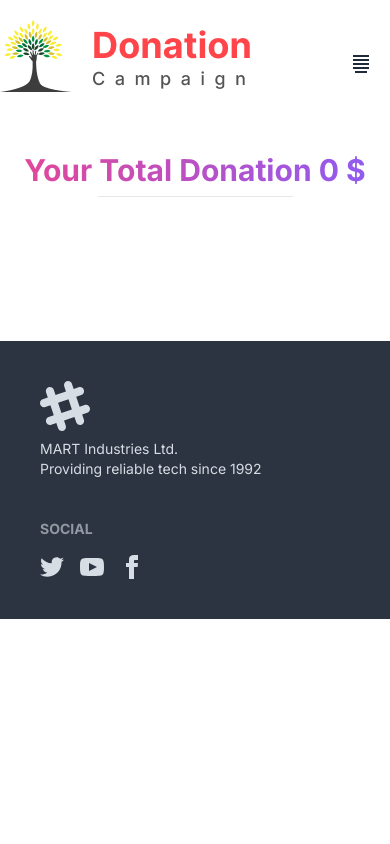
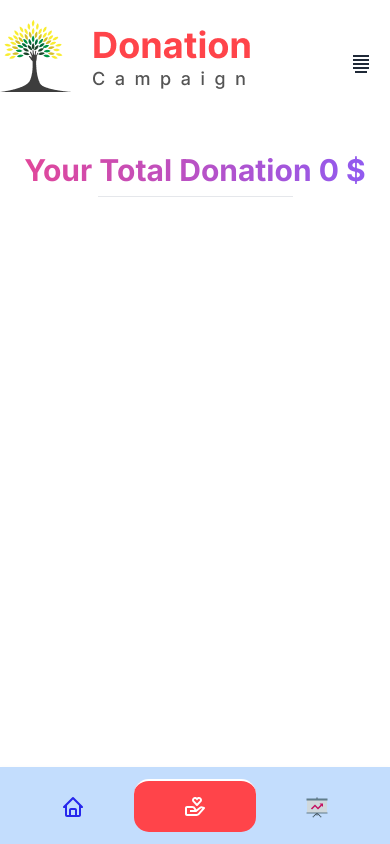
Before and after one commit to Tanvir225/donation-campaign, a React (Vite) app: page /donation in a window 390 px wide. Built offline with nearby package versions, Linux system fonts and the light colour scheme.

Commit message:
responsive navigation added

```diff
--- a/index.html
+++ b/index.html
@@ -4,7 +4,7 @@
     <meta charset="UTF-8" />
     <link rel="icon" type="image/svg+xml" href="/Logo.png" />
     <meta name="viewport" content="width=device-width, initial-scale=1.0" />
-    <title>Vite + React</title>
+    <title>Donation - Campaign</title>
   </head>
   <body>
     <div id="root"></div>
--- /dev/null
+++ b/src/Components/Footer/Footer.css
@@ -0,0 +1,6 @@
+
+@media screen and (max-width:600px) {
+    .foot{
+        display: none;
+    }
+}
--- a/src/Components/Footer/Footer.jsx
+++ b/src/Components/Footer/Footer.jsx
@@ -1,8 +1,7 @@
-
-
+import "./Footer.css"
 const Footer = () => {
     return (
-        <footer className="footer p-10 bg-neutral text-neutral-content mt-20">
+        <footer className="footer  foot px-20 py-16 bg-neutral text-neutral-content mt-20">
             <aside>
                 <svg width="50" height="50" viewBox="0 0 24 24" xmlns="http://www.w3.org/2000/svg" fillRule="evenodd" clipRule="evenodd" className="fill-current"><path d="M22.672 15.226l-2.432.811.841 2.515c.33 1.019-.209 2.127-1.23 2.456-1.15.325-2.148-.321-2.463-1.226l-.84-2.518-5.013 1.677.84 2.517c.391 1.203-.434 2.542-1.831 2.542-.88 0-1.601-.564-1.86-1.314l-.842-2.516-2.431.809c-1.135.328-2.145-.317-2.463-1.229-.329-1.018.211-2.127 1.231-2.456l2.432-.809-1.621-4.823-2.432.808c-1.355.384-2.558-.59-2.558-1.839 0-.817.509-1.582 1.327-1.846l2.433-.809-.842-2.515c-.33-1.02.211-2.129 1.232-2.458 1.02-.329 2.13.209 2.461 1.229l.842 2.515 5.011-1.677-.839-2.517c-.403-1.238.484-2.553 1.843-2.553.819 0 1.585.509 1.85 1.326l.841 2.517 2.431-.81c1.02-.33 2.131.211 2.461 1.229.332 1.018-.21 2.126-1.23 2.456l-2.433.809 1.622 4.823 2.433-.809c1.242-.401 2.557.484 2.557 1.838 0 .819-.51 1.583-1.328 1.847m-8.992-6.428l-5.01 1.675 1.619 4.828 5.011-1.674-1.62-4.829z"></path></svg>
                 <p>MART Industries Ltd.<br />Providing reliable tech since 1992</p>
--- a/src/Components/Header/Header.css
+++ b/src/Components/Header/Header.css
@@ -4,3 +4,21 @@ nav ul a.active{
     background-color: transparent;
 
 }
+
+@media screen  and (min-width:600px){
+    .custom-nav{
+        display:none;
+
+    }
+}
+
+.custom-nav  a.active{
+    background-color: #FF444A;
+    border-radius: 15px;
+    color: white;
+}
+
+.custom-nav a{
+    font-size: 24px;
+    color: rgb(39, 39, 236);
+}
--- a/src/Components/Header/Header.jsx
+++ b/src/Components/Header/Header.jsx
@@ -2,8 +2,12 @@ import { NavLink } from "react-router-dom";
 import logo from "../../assets/images/Logo.png";
 import { BiAlignJustify } from "react-icons/bi";
 import "./Header.css";
+import { BiHome, BiDonateHeart } from "react-icons/bi";
+import { FcStatistics } from "react-icons/fc";
+
 const Header = () => {
   return (
+    <div>
       <nav className="max-w-6xl mx-auto py-5 flex justify-between">
         <NavLink to={"/"}>
           <img src={logo} alt="logo image" />
@@ -38,6 +42,22 @@ const Header = () => {
           <NavLink to={"/statistics"}>Statistics</NavLink>
         </ul>
       </nav>
+
+      {/* conditional nav */}
+      <div className="">
+        <div className="btm-nav py-3 h-[77px] px-3 custom-nav bg-blue-200 drop-shadow-lg  z-20">
+          <NavLink to={"/"}>
+            <BiHome></BiHome>
+          </NavLink>
+          <NavLink to={"/donation"}>
+            <BiDonateHeart></BiDonateHeart>
+          </NavLink>
+          <NavLink to={"/statistics"}>
+            <FcStatistics></FcStatistics>
+          </NavLink>
+        </div>
+      </div>
+    </div>
   );
 };
 
--- a/src/Layout/Main.jsx
+++ b/src/Layout/Main.jsx
@@ -1,7 +1,6 @@
 import { Outlet, useLocation, useNavigation } from "react-router-dom";
 import Header from "../Components/Header/Header";
 import Footer from "../Components/Footer/Footer";
-
 import { FallingLines } from  'react-loader-spinner'
 
 const Main = () => {
@@ -15,7 +14,7 @@ const Main = () => {
                 location.pathname === "/" ? (<div>
                     <div>
                         {
-                            navigation.state=== 'loading' ? (<div className="flex flex-col justify-center items-center mt-10"><FallingLines ></FallingLines></div>) : <Outlet></Outlet>
+                            navigation.state=== 'loading' ? (<div className="flex flex-col justify-center items-center mt-10"><FallingLines ></FallingLines></div>) : <div className="pb-24"><Outlet></Outlet></div>
                         }
                     </div>
                     <Footer></Footer>
@@ -24,10 +23,10 @@ const Main = () => {
                         <div>
                             <Header></Header>
                             {
-                                navigation.state=== 'loading' ? (<div className="flex flex-col justify-center items-center mt-10"><FallingLines ></FallingLines></div>) : <Outlet></Outlet>
+                                navigation.state=== 'loading' ? (<div className="flex flex-col justify-center items-center mt-10"><FallingLines ></FallingLines></div>) : <div className="pb-24"><Outlet></Outlet></div>
                             }
                         </div>
-                        <Footer></Footer>
+                        <Footer ></Footer>
                     </div>
                 )
             }
--- a/src/Pages/Donation/Donation.jsx
+++ b/src/Pages/Donation/Donation.jsx
@@ -1,6 +1,8 @@
 import { useEffect, useState } from "react";
 import Donate from "../../Components/Donate/Donate";
 import { Helmet } from "react-helmet-async";
+
+import {BiSolidShow} from 'react-icons/bi'
 
 const Donation = () => {
   //get LS data
@@ -19,29 +21,35 @@ const Donation = () => {
   };
 
   return (
-    <div className="">
+    <div className="relative">
       <Helmet>
         <title>Campaign | Donation</title>
       </Helmet>
 
-      <h2 className="bg-clip-text text-transparent bg-gradient-to-r from-pink-500 to-violet-500 text-3xl text-center mt-10 mb-2 font-bold">Your Total Donation {donate?.reduce((preValue, currentValue) => parseFloat(preValue) + parseFloat(currentValue.price), 0)} $ </h2>
+      <h2 className="bg-clip-text text-transparent bg-gradient-to-r from-pink-500 to-violet-500 text-3xl text-center mt-10 mb-2 font-bold">
+        Your Total Donation{" "}
+        {donate?.reduce(
+          (preValue, currentValue) =>
+            parseFloat(preValue) + parseFloat(currentValue.price),
+          0
+        )}{" "}
+        ${" "}
+      </h2>
       <hr className="w-1/2 mx-auto " />
-      <div className="max-w-6xl mx-auto mt-16 px-5 grid grid-cols-1 gap-5 md:grid-cols-1 lg:grid-cols-2 lg:p-0">
-        {
-
-          isShow
-            ? donate.map((data) => <Donate key={data.id} donate={data}></Donate>)
-            : donate
+      <div className="max-w-6xl mx-auto mt-20 px-5 grid grid-cols-1 gap-5 md:grid-cols-1 lg:grid-cols-2 lg:p-0">
+        {isShow
+          ? donate.map((data) => <Donate key={data.id} donate={data}></Donate>)
+          : donate
               .slice(0, 4)
               ?.map((data) => <Donate key={data.id} donate={data}></Donate>)}
       </div>
 
       <div
-        className="mt-10 text-center"
-        style={{ display: donate.length < 4 ? "none" : "block" }}
+        className="absolute top-5 right-8  md:relative mt-10 text-center"
+        style={{ display: donate.length < 5 ? "none" : "block" }}
       >
-        <button className="btn px-10 btn-primary" onClick={handleShow}>
-          {isShow ? "Show less" : "Show all"}
+        <button className="btn px-10 btn-outline btn-secondary  md:btn-primary" onClick={handleShow}>
+         <BiSolidShow></BiSolidShow> {isShow ? "Show less" : "Show all"}
         </button>
       </div>
     </div>
--- a/src/Pages/Statistics/Statistics.jsx
+++ b/src/Pages/Statistics/Statistics.jsx
@@ -11,7 +11,7 @@ const Statistics = () => {
   const data = {
     datasets: [
       {
-        data: [getData.length, donateData.length]
+        data: [getData.length, donateData.length -  getData.length]
 
       },
     ],
```
Lines whose indentation alone changed are shown as unchanged.
